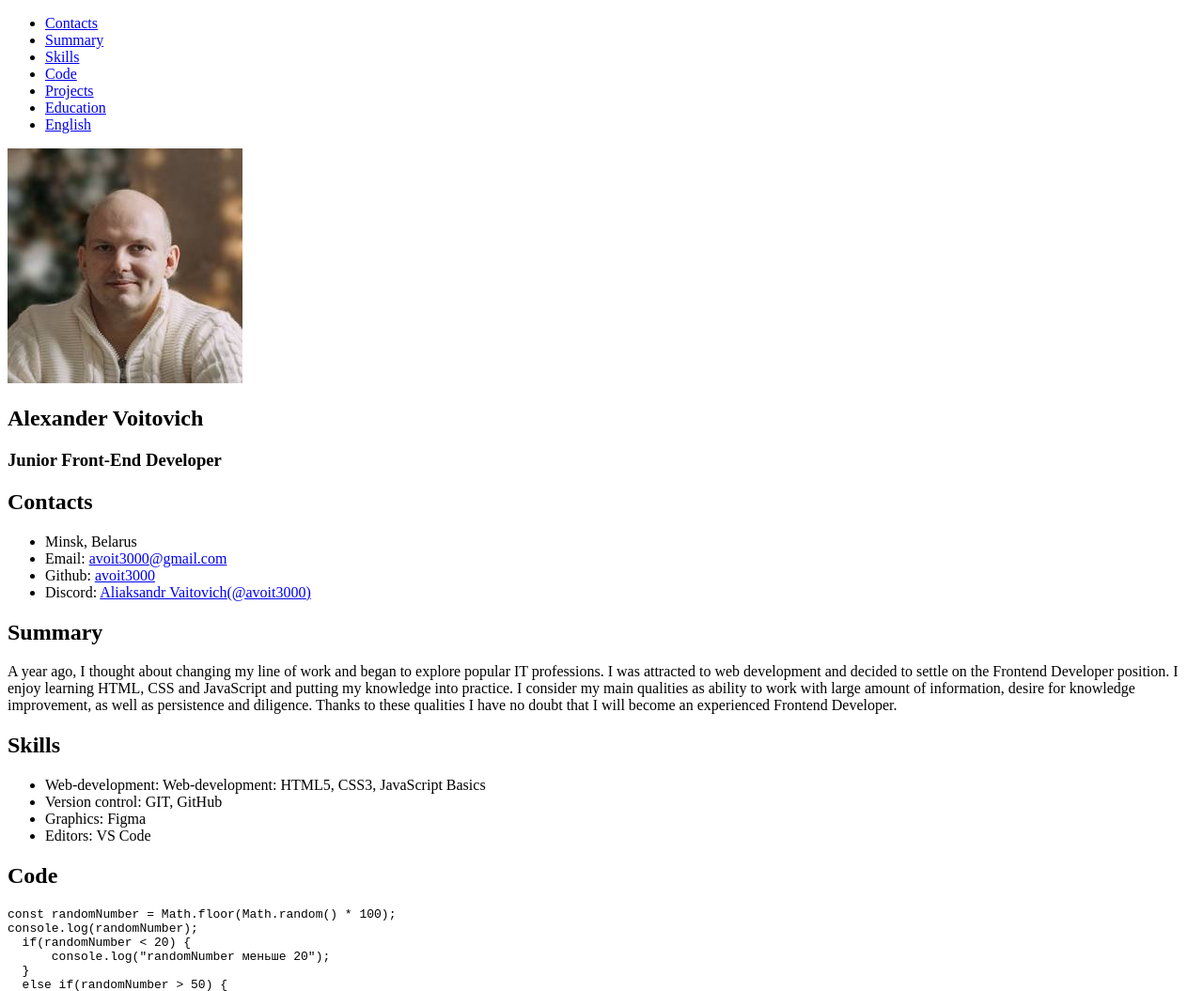
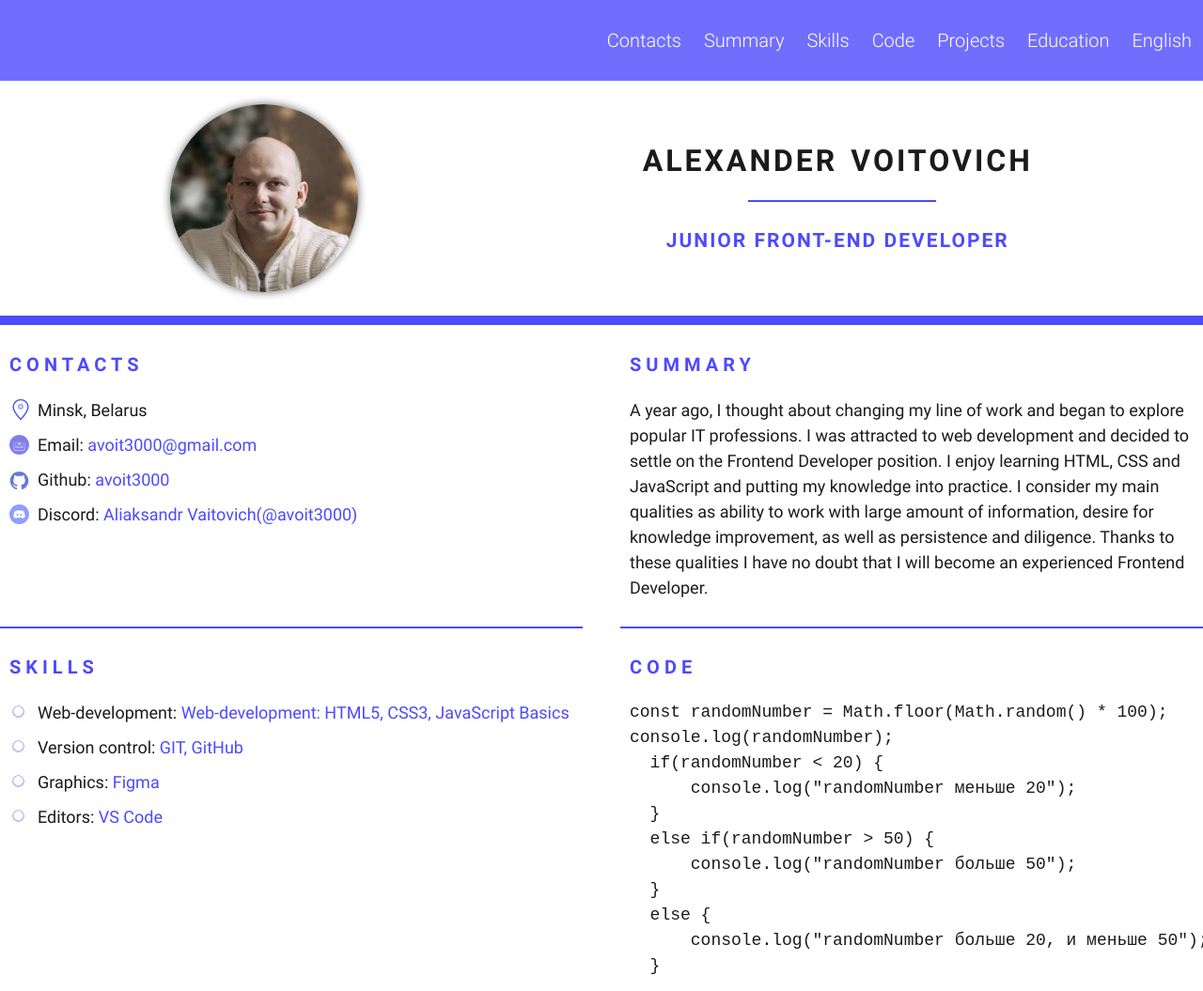
Before and after one commit to AVoit3000/rsschool-cv, a plain HTML site: page index.html in a window 1280 px wide. Shown: the top 1055 px of the page at 94% size. Drawn offline with Linux system fonts and the light colour scheme.

Commit message:
feat: add text in style.css

```diff
--- a/style.css
+++ b/style.css
@@ -32,3 +32,280 @@
   src: url("assets/fonts/Roboto-Bold.ttf");
   font-weight: 700;
 }
+
+* {
+  box-sizing: border-box;
+}
+
+html {
+  scroll-behavior: smooth;
+}
+
+body {
+  display: flex;
+  flex-direction: column;
+  justify-content: space-between;
+  margin: 0;
+  padding: 0;
+  font-family: 'Roboto', sans-serif;
+  font-size: 18px;
+  font-weight: 400;
+  line-height: 1.5;
+  color: #1b1b1b;
+}
+
+.container {
+  max-width: 1440px;
+  margin: 0 auto;
+  min-height: 50px;
+}
+
+.header {
+  background-color: #716efd;
+}
+
+.nav-list {
+  display: flex;
+  justify-content: flex-end;
+  align-items: center;
+  list-style: none;
+}
+
+.nav-link {
+  position: relative;
+  padding: 0 12px;
+  text-decoration: none;
+  font-size: 20px;
+  font-weight: 300;
+  line-height: 50px;
+  color: #fff;
+}
+
+.nav-link::after {
+  content: "";
+  position: absolute;
+  left: 12px;
+  bottom: -5px;
+  width: calc(100% - 24px);
+  height: 2px;
+  background-color: #fff;
+  opacity: 0;
+  transition: 0.5s;
+}
+
+.nav-link:hover::after {
+  opacity: 1;
+  animation-name: slidein;
+  animation-duration: 0.5s;
+  animation-fill-mode: forwards;
+}
+
+@keyframes slidein {
+  from {
+    width: 0;
+  }
+  to {
+    width: calc(100% - 24px);
+  }
+}
+
+.main {
+  margin-bottom: auto;
+}
+
+.main-container {
+  display: flex;
+  flex-wrap: wrap;
+  justify-content: space-between;
+  }
+
+.section {
+  width: calc(50% - 20px);
+  padding: 10px;
+  border-bottom: 2px solid #4d4aff;
+}
+
+.section-education,
+.section-english {
+  border-bottom: 0;
+}
+
+.section-title {
+  margin-bottom: 20px;
+  font-size: 20px;
+  font-weight: 700;
+  text-transform: uppercase;
+  letter-spacing: 5px;
+  color: #4d4aff;
+}
+
+.section-profile {
+  display: flex;
+  justify-content: space-around;
+  width: 100%;
+  padding: 25px 30px 25px;
+  border-bottom: 10px solid #4d4aff;
+}
+
+.section-profile-logo {
+  width: 200px;
+  height: 200px;
+  object-fit: cover;
+  border-radius: 50%;
+  box-shadow: 0 0 10px rgba(0, 0, 0, .6);
+  filter: grayscale(0.2) brightness(1.05);
+  transition: 0.3s;
+}
+
+.section-profile-logo:hover {
+  filter: none;
+}
+
+.section-profile-title {
+  display: flex;
+  flex-direction: column;
+  justify-content: center;
+  align-content: center;
+  text-align: center;
+  text-transform: uppercase;
+}
+
+.main-title {
+  position: relative;
+  padding: 0;
+  margin-bottom: 15px;
+  color: #1b1b1b;
+  font-size: 32px;
+  font-weight: 600;
+  letter-spacing: 3px;
+  line-height: 50px;
+  word-spacing: 3px;
+}
+
+.main-title::after {
+  content: "";
+  position: absolute;
+  bottom: -19px;
+  left: 50%;
+  margin-left: -95px;
+  width: 200px;
+  height: 2px;
+  background-color: #4d4aff;
+}
+
+.section-subtitle {
+  margin-top: 20px;
+  color: #4d4aff;
+  line-height: 50px;
+  font-weight: 600;
+  letter-spacing: 2px;
+}
+
+.section-list {
+  margin: 0;
+  padding: 0;
+  list-style: none;
+}
+
+.section-item {
+  position: relative;
+  margin: 0;
+  margin-bottom: 10px;
+  padding: 0;
+  padding-left: 30px;
+}
+
+.section-item::before {
+  content: "";
+  position: absolute;
+  top: 5px;
+  left: 2px;
+  width: 15px;
+  height: 15px;
+  background-size: 15px 15px;
+  background-image: url("assets/svg/icon.svg");
+}
+
+.section-item span {
+  color: #4d4aff;
+}
+
+.section-item a {
+  text-decoration: none;
+  color: #4d4aff;
+  transition: color 0.5s;
+}
+
+.section-item a:hover {
+  color: #1b1b1b;
+}
+
+.contacts-item:before {
+    content: "";
+    position: absolute;
+    top: 1px;
+    left: 0px;
+    width: 24px;
+    height: 24px;
+    background-size: contain;
+    background-repeat: no-repeat;
+  }
+
+  .contacts-item:nth-child(1):before {
+    background-image: url("assets/svg/gps.svg");
+  }
+
+  .contacts-item:nth-child(2):before {
+    top: 3px;
+    left: 0px;
+    width: 21px;
+    height: 21px;
+    background-image: url("assets/svg/email.svg");
+  }
+
+  .contacts-item:nth-child(3):before {
+    top: 4px;
+    left: 0px;
+    width: 21px;
+    height: 21px;
+    background-image: url("assets/svg/github.svg");
+  }
+
+  .contacts-item:nth-child(4):before {
+    top: 3px;
+    left: 0px;
+    width: 21px;
+    height: 21px;
+    background-image: url("assets/svg/discord.svg");
+  }
+
+  /*.contacts-item:nth-child(5):before {
+    background-image: url("assets/svg/5.svg");
+  }*/
+
+.footer {
+  background-color: #716efd;
+  padding: 20px;
+}
+
+.footer-container {
+  display: flex;
+  justify-content: space-between;
+  align-items: center;
+  margin: 0 auto;
+  color: #fff;
+}
+
+.github {
+  color: #fff;
+  text-decoration: none;
+  line-height: 45px;
+}
+
+.rss {
+  width: 121px;
+  height: 45px;
+  background-image: url("https://rs.school/images/rs_school_js.svg");
+  background-size: contain;
+  background-repeat: no-repeat;
+}
```
